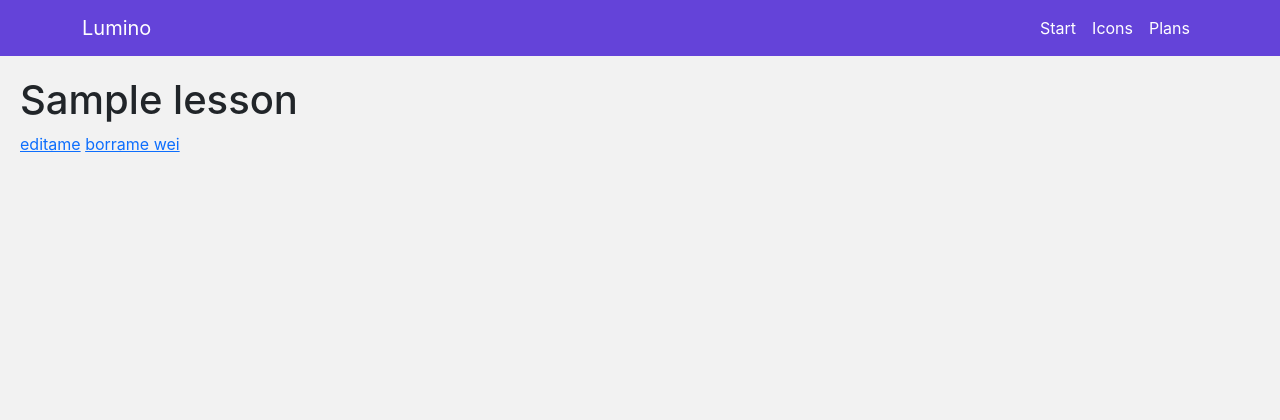
After one commit to jdrguez/lumino, a Django app: page /subjects/000/lessons/1/ in a window 1280 px wide. The commit adds this page. Shown: the top 420 px of the page. Run offline with Django 5.2, Linux system fonts and the light colour scheme; tables that the repository leaves empty hold one stand-in row (values such as "Sample post"); some libraries are stand-ins or nearby versions.

Commit message:
updating subjects app

```diff
--- a/lumino/subjects/admin.py
+++ b/lumino/subjects/admin.py
@@ -1,6 +1,6 @@
 from django.contrib import admin
 
-from .models import Subject
+from .models import Subject, Lesson
 
 # Register your models here.
 
@@ -8,3 +8,7 @@ from .models import Subject
 @admin.register(Subject)
 class SubjectAdmin(admin.ModelAdmin):
     list_display = ['name']
+
+@admin.register(Lesson)
+class LessonAdmin(admin.ModelAdmin):
+    list_display = ['title', 'content']
--- a/lumino/subjects/models.py
+++ b/lumino/subjects/models.py
@@ -1,9 +1,6 @@
 from django.conf import settings
 from django.db import models
 from django.urls import reverse
-
-# Create your models here.
-
 
 class Subject(models.Model):
     code = models.CharField(max_length=3, unique=True)
@@ -45,4 +42,4 @@ class Lesson(models.Model):
         return self.title
 
     def get_absolute_url(self):
-        return reverse('subjects:lesson-detail', kwargs={'lesson_pk': self.pk})
+        return reverse('subjects:lesson-detail', kwargs={'code': self.subject.code,'lesson_pk': self.pk})
--- /dev/null
+++ b/lumino/subjects/templates/subjects/lesson_detail.html
@@ -0,0 +1,5 @@
+{% extends "base.html" %} {% block content %}
+<h1>{{lesson.title}}</h1>
+<a href="{% url 'subjects:edit-lesson' subject.code lesson.pk %}">editame</a>
+<a href="{% url 'subjects:delete-lesson' subject.code lesson.pk %}">borrame wei</a>
+{% endblock content %}
--- /dev/null
+++ b/lumino/subjects/templates/subjects/mark_list.html
@@ -0,0 +1,6 @@
+{% extends "base.html" %}
+{% block content %}
+    {% for student in students %}
+        {{student}}
+    {% endfor %}
+{% endblock content %}
--- /dev/null
+++ b/lumino/subjects/templates/subjects/subject_detail.html
@@ -0,0 +1,4 @@
+{% extends "base.html" %} {% block content %}
+<h1>{{subject.name}}</h1>
+<a href="{% url 'subjects:mark-list' subject.code %}">marks</a>
+{% endblock content %}
--- a/lumino/subjects/urls.py
+++ b/lumino/subjects/urls.py
@@ -8,10 +8,10 @@ urlpatterns = [
     path('', views.subject_list, name='subject-list'),
     path('<str:code>/', views.subject_detail, name='subject-detail'),
     path('<str:code>/lessons/', views.subject_lessons, name='subject-lessons'),
-    path('<str:code>/<int:lessons_pk>/', views.lesson_detail, name='lesson-detail'),
-    path('<str:code>/add/', views.add_lesson, name='add-lesson'),
-    path('<str:code>/<int:lessons_pk>/edit/', views.edit_lesson, name='edit-lesson'),
-    path('<str:code>/<int:lessons_pk>/delete/', views.delete_lesson, name='delete-lesson'),
+    path('<str:code>/lessons/<int:lesson_pk>/', views.lesson_detail, name='lesson-detail'),
+    path('<str:code>/lessons/add/', views.add_lesson, name='add-lesson'),
+    path('<str:code>/lessons/<int:lesson_pk>/edit/', views.edit_lesson, name='edit-lesson'),
+    path('<str:code>/lessons/<int:lesson_pk>/delete/', views.delete_lesson, name='delete-lesson'),
     path('<str:code>/marks/', views.mark_list, name='mark-list'),
     path('<str:code>/marks/edit/', views.edit_marks, name='edit-marks'),
 ]
--- a/lumino/subjects/views.py
+++ b/lumino/subjects/views.py
@@ -1,8 +1,9 @@
 from django.contrib.auth.decorators import login_required
-from django.shortcuts import render
+from django.shortcuts import render, redirect
 
-from .models import Subject
+from .models import Subject, Lesson
 from shared.decorators import validate_type_user
+from .forms import AddLessonForm, EditLessonForm
 
 @login_required
 def subject_list(request):
@@ -13,39 +14,64 @@ def subject_list(request):
         case 'teacher':
             subjects = Subject.objects.filter(teacher=request.user)
 
-    return render(request, 'subjects/subject-list.html', dict(subjects=subjects, total_subjects=subjects.count()))
+    return render(request, 'subjects/subject_list.html', dict(subjects=subjects, total_subjects=subjects.count()))
 
 
-def subject_detail():
-    pass
+def subject_detail(request, code):
+    subject = Subject.objects.get(code=code)
+    return render(request, 'subjects/subject_detail.html', dict(subject=subject))
 
 
 def subject_lessons(request, code):
-    subject = Subject.objects.filter(code=code)
+    subject = Subject.objects.get(code=code)
     lessons = subject.lessons.all()
-    return render(request, 'subjects/subject_deiail.html', dict(lessons=lessons))
+    return render(request, 'subjects/subject_lessons.html', dict(lessons=lessons, subject=subject))
 
 
-def lesson_detail():
-    pass
-
+def lesson_detail(request, code, lesson_pk):
+    subject = Subject.objects.get(code=code)
+    lesson = subject.lessons.get(pk = lesson_pk)
+    return render(request, 'subjects/lesson_detail.html', dict(lesson=lesson, subject=subject))
 
 
 @validate_type_user
-def add_lesson(request):
-    return render(request, 'subjects:add_lesson.html')
+def add_lesson(request, code):
+    subject = Subject.objects.get(code=code)
+    if request.method == 'POST':
+        if (form := AddLessonForm(request.POST)).is_valid():
+            lesson = form.save(commit=False)
+            lesson.subject = subject
+            lesson.save()
+            return redirect(lesson)
+    else:
+        form = AddLessonForm()
+    return render(request, 'subjects/add_lesson.html' , dict(form=form))
 
 @validate_type_user
-def edit_lesson():
-    pass
+def edit_lesson(request, code, lesson_pk):
+    subject = Subject.objects.get(code=code)
+    lesson = subject.lessons.get(pk = lesson_pk)
+    if request.method == 'POST':
+        if (form := EditLessonForm(request.POST, instance=lesson)).is_valid():
+            lesson = form.save(commit=False)
+            lesson.save()
+            return redirect(lesson)
+    else:
+        form = EditLessonForm(instance=lesson)
+    return render(request, 'subjects/edit_lesson.html', dict(lesson=lesson, form=form))
 
 @validate_type_user
-def delete_lesson():
-    pass
+def delete_lesson(request, code, lesson_pk):
+    subject = Subject.objects.get(code=code)
+    lesson = subject.lessons.get(pk = lesson_pk)
+    lesson.delete()
+    return redirect(subject)
 
-
-def mark_list():
-    pass
+@validate_type_user
+def mark_list(request, code):
+    subject = Subject.objects.get(code=code)
+    students = subject.students.all()
+    return render(request, 'subjects/mark_list.html', dict(students=students) )
 
 @validate_type_user
 def edit_marks():
```
Also changed, not shown: lumino/subjects/forms.py (added, +12 -0 lines), lumino/subjects/templates/subjects/edit_lesson.html (renamed from lumino/users/forms.py, +7 -9 lines), lumino/subjects/templates/subjects/subject_lessons.html (added, +7 -0 lines), lumino/subjects/templates/subjects/subject_list.html (renamed from lumino/subjects/templates/subjects/subject-list.html).
